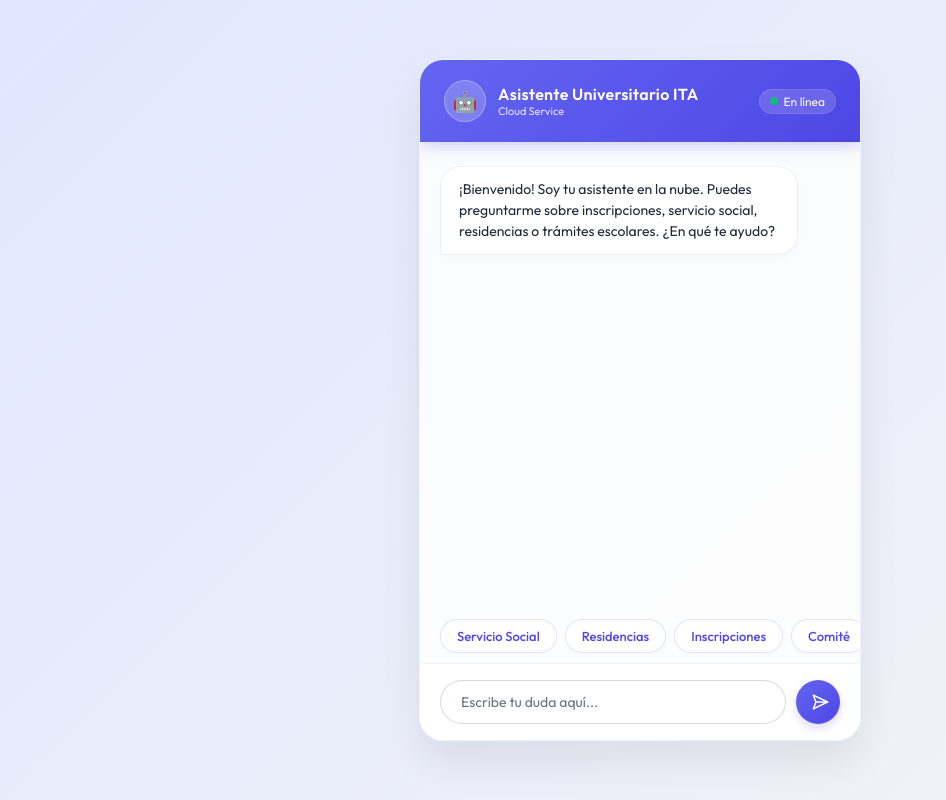
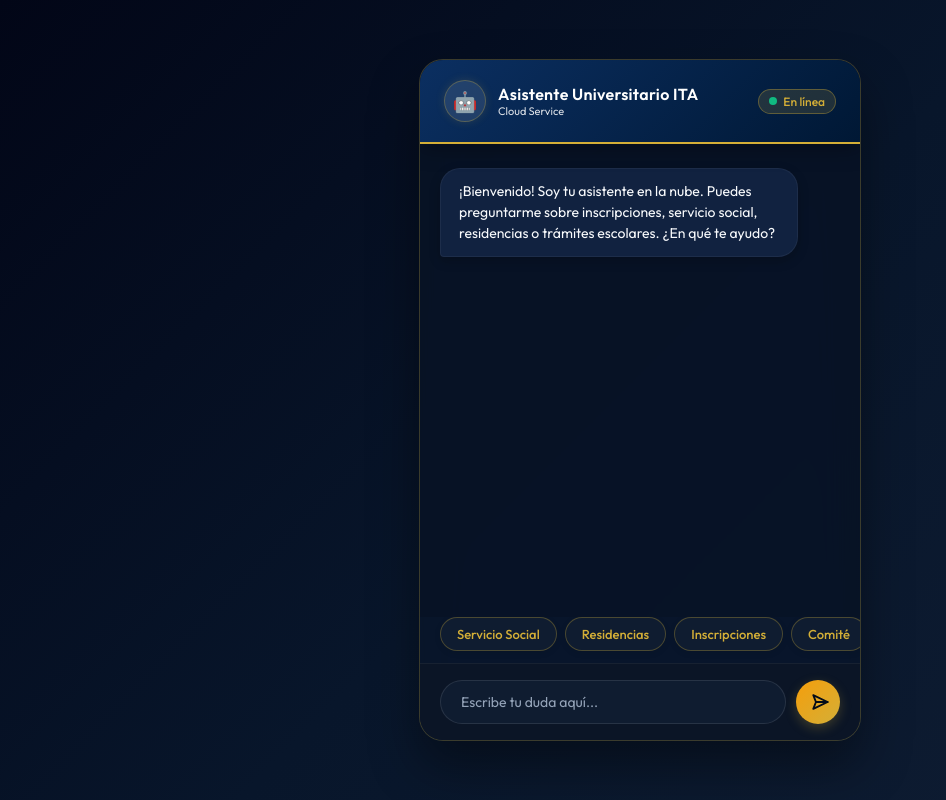
Before and after one commit to rene2808/chatbot-ita-cloud, a Flask app: page / in a window 1280 px wide. Shown: the whole page, without its empty margins (0-946 px from the left). Run offline with Flask 3, Linux system fonts and the light colour scheme.

Commit message:
Update index.html

```diff
--- a/templates/index.html
+++ b/templates/index.html
@@ -10,14 +10,16 @@
     <link href="https://fonts.googleapis.com/css2?family=Outfit:wght@300;400;500;600;700&display=swap" rel="stylesheet">
     <style>
         :root {
-            --primary: #4f46e5;
-            --primary-hover: #4338ca;
-            --primary-gradient: linear-gradient(135deg, #6366f1 0%, #4f46e5 100%);
-            --background-gradient: linear-gradient(135deg, #e0e7ff 0%, #f3f4f6 100%);
-            --chat-bg: rgba(255, 255, 255, 0.85);
-            --border-color: rgba(224, 231, 255, 0.5);
-            --text-dark: #1f2937;
-            --text-muted: #6b7280;
+            --primary: #002855; /* Azul marino institucional */
+            --primary-hover: #001835;
+            --primary-gradient: linear-gradient(135deg, #0b2f61 0%, #001835 100%);
+            --background-gradient: linear-gradient(135deg, #020617 0%, #08162b 50%, #0f1d33 100%);
+            --chat-bg: rgba(10, 22, 41, 0.85); /* Translúcido azul marino */
+            --border-color: rgba(212, 175, 55, 0.25); /* Dorado translúcido */
+            --text-light: #f8fafc;
+            --text-muted: #94a3b8;
+            --gold-accent: #d4af37; /* Oro institucional */
+            --gold-gradient: linear-gradient(135deg, #f59e0b 0%, #d4af37 100%);
         }
 
         body {
@@ -29,6 +31,7 @@
             height: 100vh;
             margin: 0;
             overflow: hidden;
+            color: var(--text-light);
         }
 
         #chat-container {
@@ -36,9 +39,9 @@
             max-width: 440px;
             height: 85vh;
             background: var(--chat-bg);
-            backdrop-filter: blur(16px) saturate(180%);
-            -webkit-backdrop-filter: blur(16px) saturate(180%);
-            box-shadow: 0 20px 40px rgba(0, 0, 0, 0.08);
+            backdrop-filter: blur(20px) saturate(180%);
+            -webkit-backdrop-filter: blur(20px) saturate(180%);
+            box-shadow: 0 25px 50px rgba(0, 0, 0, 0.4);
             display: flex;
             flex-direction: column;
             border-radius: 24px;
@@ -54,8 +57,9 @@
             display: flex;
             align-items: center;
             justify-content: space-between;
-            box-shadow: 0 4px 15px rgba(79, 70, 229, 0.25);
+            box-shadow: 0 4px 20px rgba(0, 0, 0, 0.35);
             z-index: 10;
+            border-bottom: 2px solid var(--gold-accent);
         }
 
         .header-info {
@@ -67,13 +71,14 @@
         .bot-avatar {
             width: 40px;
             height: 40px;
-            background: rgba(255, 255, 255, 0.2);
+            background: rgba(255, 255, 255, 0.1);
             border-radius: 50%;
             display: flex;
             justify-content: center;
             align-items: center;
             font-size: 20px;
-            border: 1px solid rgba(255, 255, 255, 0.3);
+            border: 1px solid rgba(212, 175, 55, 0.3);
+            box-shadow: 0 0 10px rgba(212, 175, 55, 0.15);
         }
 
         .header-title {
@@ -87,10 +92,12 @@
             align-items: center;
             gap: 6px;
             font-size: 12px;
-            background: rgba(255, 255, 255, 0.15);
+            background: rgba(212, 175, 55, 0.15);
             padding: 4px 10px;
             border-radius: 20px;
-            border: 1px solid rgba(255, 255, 255, 0.1);
+            border: 1px solid rgba(212, 175, 55, 0.35);
+            color: var(--gold-accent);
+            font-weight: 500;
         }
 
         .status-dot {
@@ -115,11 +122,11 @@
             display: flex;
             flex-direction: column;
             gap: 16px;
-            background-color: rgba(249, 250, 251, 0.4);
+            background-color: rgba(7, 16, 31, 0.45);
             scroll-behavior: smooth;
         }
 
-        /* Ocultar barra de scroll para navegadores webkit */
+        /* Barra de scroll temática dorada */
         #messages::-webkit-scrollbar {
             width: 5px;
         }
@@ -127,7 +134,7 @@
             background: transparent;
         }
         #messages::-webkit-scrollbar-thumb {
-            background: rgba(0, 0, 0, 0.05);
+            background: rgba(212, 175, 55, 0.2);
             border-radius: 10px;
         }
 
@@ -152,23 +159,24 @@
 
         .user {
             align-self: flex-end;
-            background: var(--primary-gradient);
-            color: white;
+            background: var(--gold-gradient);
+            color: #050c18; /* Azul oscuro para máxima legibilidad sobre dorado */
             border-bottom-right-radius: 4px;
-            box-shadow: 0 4px 12px rgba(79, 70, 229, 0.15);
+            box-shadow: 0 4px 12px rgba(212, 175, 55, 0.25);
+            font-weight: 500;
         }
 
         .bot {
             align-self: flex-start;
-            background: white;
-            color: var(--text-dark);
-            border: 1px solid rgba(229, 231, 235, 0.6);
+            background: #112240; /* Azul grisáceo oscuro */
+            color: var(--text-light);
+            border: 1px solid rgba(255, 255, 255, 0.05);
             border-bottom-left-radius: 4px;
-            box-shadow: 0 4px 10px rgba(0, 0, 0, 0.02);
+            box-shadow: 0 4px 12px rgba(0, 0, 0, 0.2);
         }
 
         .bot strong {
-            color: var(--primary);
+            color: var(--gold-accent);
             font-weight: 600;
         }
 
@@ -178,23 +186,23 @@
             align-items: center;
             gap: 4px;
             padding: 12px 20px;
-            background: white;
-            border: 1px solid rgba(229, 231, 235, 0.6);
+            background: #112240;
+            border: 1px solid rgba(255, 255, 255, 0.05);
             border-radius: 20px;
             border-bottom-left-radius: 4px;
             width: fit-content;
-            box-shadow: 0 4px 10px rgba(0, 0, 0, 0.02);
+            box-shadow: 0 4px 12px rgba(0, 0, 0, 0.2);
             animation: slideUp 0.3s cubic-bezier(0.16, 1, 0.3, 1) forwards;
         }
 
         .typing-bubble span {
             width: 8px;
             height: 8px;
-            background: var(--primary);
+            background: var(--gold-accent);
             border-radius: 50%;
             display: inline-block;
             animation: bounce 1.4s infinite ease-in-out both;
-            opacity: 0.6;
+            opacity: 0.7;
         }
 
         .typing-bubble span:nth-child(1) { animation-delay: -0.32s; }
@@ -207,7 +215,7 @@
 
         /* Chips / Botones rápidos */
         #suggestions-panel {
-            padding: 0 20px 10px 20px;
+            padding: 0 20px 12px 20px;
             display: flex;
             gap: 8px;
             overflow-x: auto;
@@ -219,9 +227,9 @@
         }
 
         .suggestion-chip {
-            background: white;
-            color: var(--primary);
-            border: 1px solid rgba(79, 70, 229, 0.15);
+            background: #0f1c30;
+            color: var(--gold-accent);
+            border: 1px solid rgba(212, 175, 55, 0.3);
             padding: 8px 16px;
             border-radius: 30px;
             font-size: 13px;
@@ -229,36 +237,37 @@
             cursor: pointer;
             white-space: nowrap;
             transition: all 0.2s ease;
-            box-shadow: 0 2px 6px rgba(0, 0, 0, 0.02);
+            box-shadow: 0 2px 6px rgba(0, 0, 0, 0.1);
         }
 
         .suggestion-chip:hover {
-            background: var(--primary);
-            color: white;
-            border-color: var(--primary);
+            background: var(--gold-gradient);
+            color: #050c18;
+            border-color: var(--gold-accent);
             transform: translateY(-1px);
-            box-shadow: 0 4px 8px rgba(79, 70, 229, 0.15);
+            box-shadow: 0 4px 12px rgba(212, 175, 55, 0.3);
         }
 
         /* Caja de entrada */
         #input-area {
             display: flex;
             padding: 16px 20px;
-            background: white;
-            border-top: 1px solid rgba(229, 231, 235, 0.5);
+            background: #0b1526;
+            border-top: 1px solid rgba(255, 255, 255, 0.05);
             align-items: center;
         }
 
         #user-input {
             flex: 1;
             padding: 12px 20px;
-            border: 1px solid rgba(156, 163, 175, 0.4);
+            border: 1px solid rgba(255, 255, 255, 0.1);
             border-radius: 30px;
             outline: none;
             font-size: 14px;
             font-family: inherit;
             transition: all 0.2s ease;
-            color: var(--text-dark);
+            color: white;
+            background: #0f1c30;
         }
 
         #user-input::placeholder {
@@ -266,14 +275,14 @@
         }
 
         #user-input:focus {
-            border-color: var(--primary);
-            box-shadow: 0 0 0 3px rgba(99, 102, 241, 0.15);
-            background: #fff;
+            border-color: var(--gold-accent);
+            box-shadow: 0 0 0 3px rgba(212, 175, 55, 0.2);
+            background: #112035;
         }
 
         #send-btn {
-            background: var(--primary-gradient);
-            color: white;
+            background: var(--gold-gradient);
+            color: #050c18;
             border: none;
             width: 44px;
             height: 44px;
@@ -283,14 +292,14 @@
             display: flex;
             justify-content: center;
             align-items: center;
-            box-shadow: 0 4px 10px rgba(79, 70, 229, 0.2);
+            box-shadow: 0 4px 12px rgba(212, 175, 55, 0.25);
             transition: all 0.2s ease;
         }
 
         #send-btn:hover {
-            background: var(--primary-hover);
+            background: #f59e0b;
             transform: scale(1.05);
-            box-shadow: 0 6px 12px rgba(79, 70, 229, 0.3);
+            box-shadow: 0 6px 15px rgba(212, 175, 55, 0.4);
         }
 
         #send-btn svg {
@@ -298,7 +307,7 @@
             height: 18px;
             fill: none;
             stroke: currentColor;
-            stroke-width: 2;
+            stroke-width: 2.5;
             stroke-linecap: round;
             stroke-linejoin: round;
             transform: rotate(45deg);
@@ -308,7 +317,7 @@
         /* Estilo responsivo para teléfonos */
         @media (max-width: 480px) {
             body {
-                background: white;
+                background: #020617;
             }
             #chat-container {
                 width: 100%;
```
